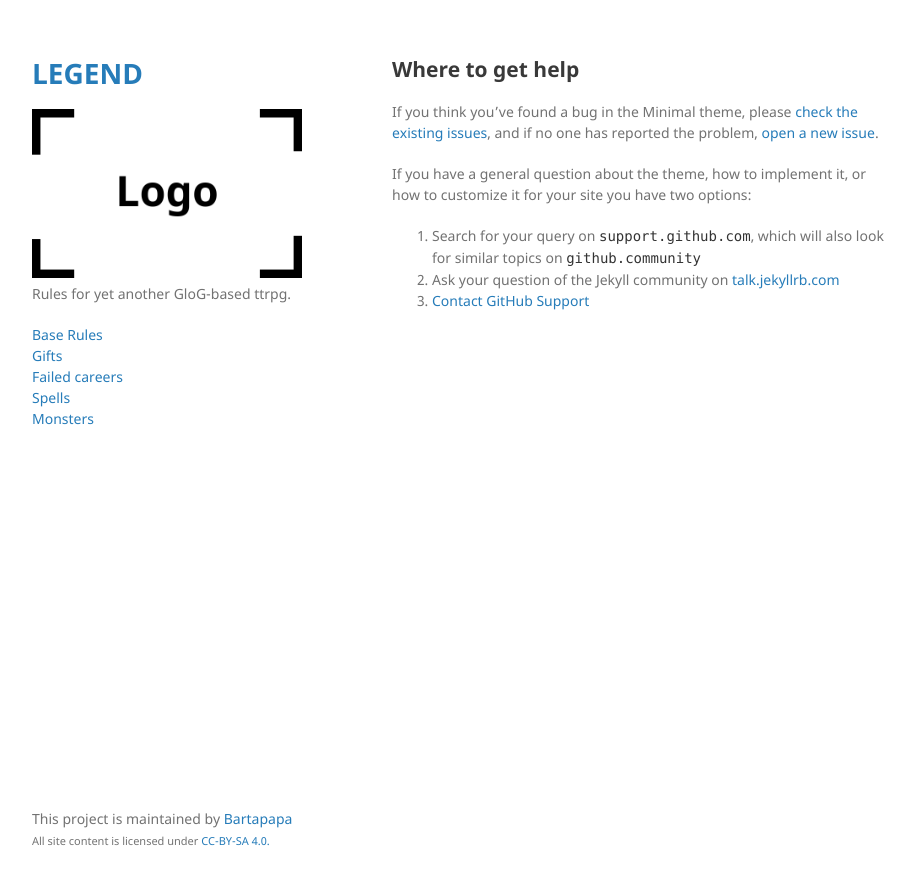
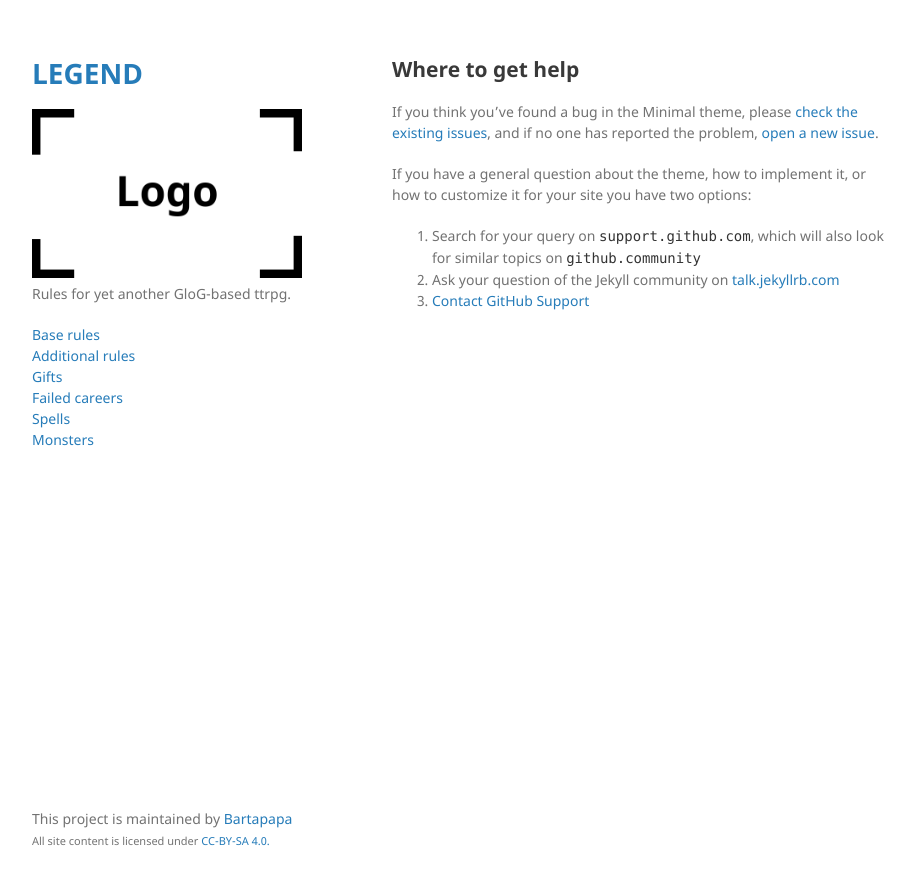
Before and after one commit to Bartapapa/legend, a Jekyll site: the page built from docs/docs/SUPPORT.md, in a window 1280 px wide. Shown: the top 885 px of the page, without its empty margins (178-1093 px from the left). Built offline with Jekyll 4.4.1, drawn with Linux system fonts in a browser that asks for light colours; our own code applies the rules of GitHub Pages for plain Markdown files.

Commit message:
Update default.html

```diff
--- a/docs/_layouts/default.html
+++ b/docs/_layouts/default.html
@@ -27,7 +27,8 @@
         <p>{{ site.description | default: site.github.project_tagline }}</p>
 
           <nav>
-            <a href="{{ site.baseurl }}/base-rules/">Base Rules</a> <br>
+            <a href="{{ site.baseurl }}/base-rules/">Base rules</a> <br>
+            <a href="{{ site.baseurl }}/additional-rules/">Additional rules</a> <br>
             <a href="{{ site.baseurl }}/gifts/">Gifts</a> <br>
             <a href="{{ site.baseurl }}/failed-careers/">Failed careers</a> <br>
             <a href="{{ site.baseurl }}/spells">Spells</a> <br>
```
